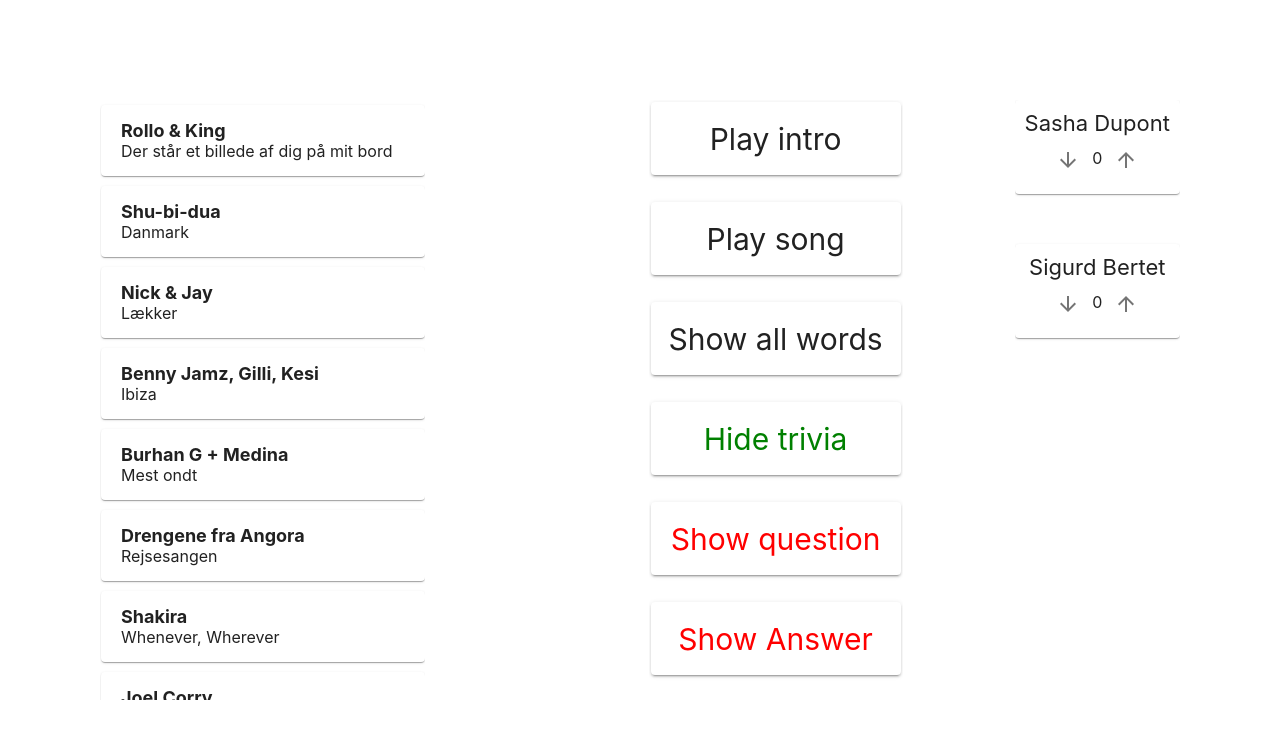
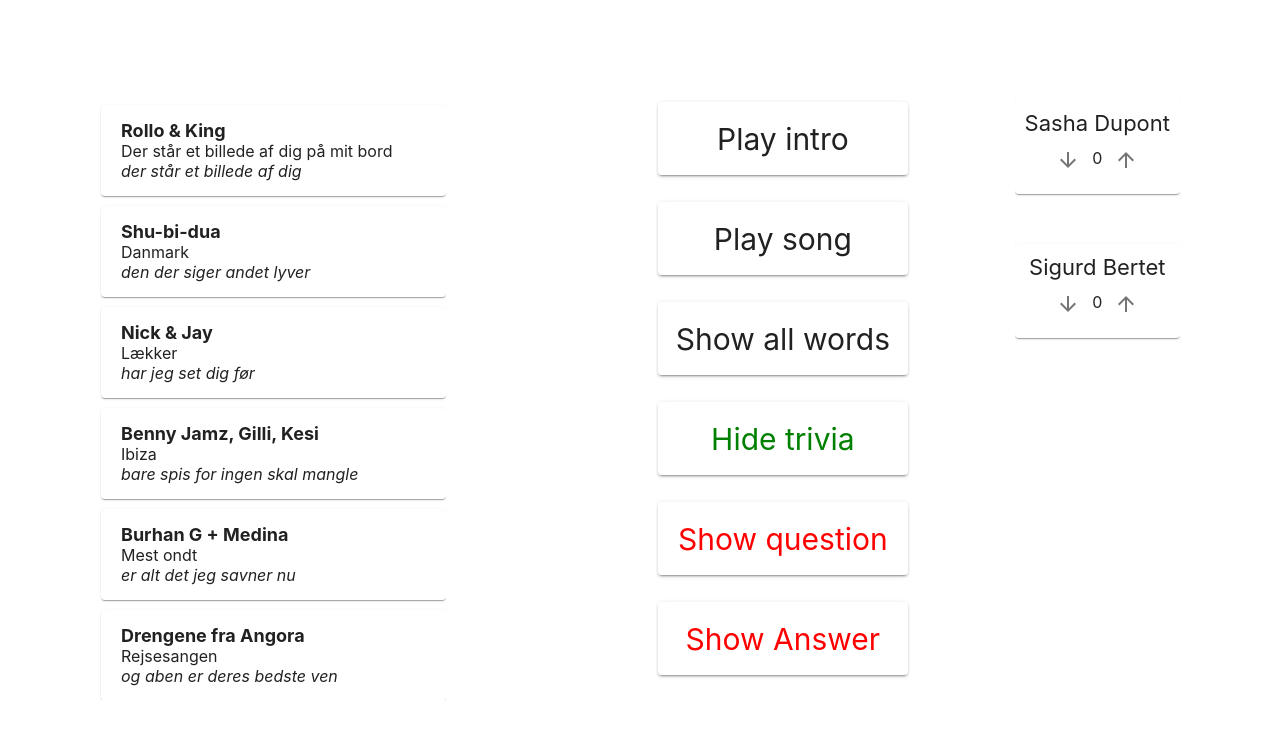
Before and after one commit to AndersKroeyer/hit-me-with-that-song, a React (Create React App) app: page /hit-me-with-that-song/control-panel in a window 1280 px wide. Shown: the top 738 px of the page. Built offline with nearby package versions, Linux system fonts and the light colour scheme.

Commit message:
adjusted some texts

```diff
--- a/src/Components/ControlPanel/ControlPanel.tsx
+++ b/src/Components/ControlPanel/ControlPanel.tsx
@@ -140,6 +140,7 @@
               >
                 <span className={classes.songTitle}>{song.author}</span>
                 <span>{song.title}</span>
+                <i>{song.words.flatMap((x) => [x.text, ' '])}</i>
               </Paper>
             ))}
           </div>
--- a/src/Data/TDC2021.ts
+++ b/src/Data/TDC2021.ts
@@ -27,8 +27,8 @@
   {
     author: 'Rollo & King',
     title: 'Der står et billede af dig på mit bord',
-    words: buildWords(['Der', 'står', 'et', 'billede', 'af', 'dig']),
-    trivia: 'Hvad var Rollo & Kings job før de lavede musik',
+    words: buildWords(['der', 'står', 'et', 'billede', 'af', 'dig']),
+    trivia: 'Hvad var Rollo & Kings job før de lavede musik?',
     triviaAnswer: 'Skolelærer',
     showTrivia: TriviaState.Hidden,
     url: 'https://www.youtube.com/watch?v=EnG6OpagWEc&t=40',
@@ -37,7 +37,7 @@
   {
     author: 'Shu-bi-dua',
     title: 'Danmark',
-    words: buildWords(['Den', 'der', 'siger', 'andet', 'lyver']),
+    words: buildWords(['den', 'der', 'siger', 'andet', 'lyver']),
     trivia:
       'Hvor mange medlemmer har der været med i shubidua over årene: 3, 5, 9, 11 eller 16?',
     triviaAnswer: '16',
@@ -50,7 +50,7 @@
     title: 'Lækker',
     words: buildWords(['har', 'jeg', 'set', 'dig', 'før']),
     trivia:
-      'Hvor stor en procentdel af 15-30 årige danskere kendte i 2011 Nick & Jay',
+      'Hvor stor en procentdel af 15-30 årige danskere kendte i 2011 Nick & Jay?',
     triviaAnswer: '94%',
     showTrivia: TriviaState.Hidden,
     url: 'https://www.youtube.com/watch?v=GZL4oZI2Ro0&&t=59',
@@ -60,7 +60,7 @@
     author: 'Benny Jamz, Gilli, Kesi',
     title: 'Ibiza',
     words: buildWords(['bare', 'spis', 'for', 'ingen', 'skal', 'mangle']),
-    trivia: 'Hvad står B.O.C for',
+    trivia: 'Hvad står B.O.C for?',
     triviaAnswer: 'Bombs over copenhagen, Bomber over centrum, bars of crack',
     showTrivia: TriviaState.Hidden,
     url: 'https://www.youtube.com/watch?v=cmzh8BanYdg&t=21',
@@ -81,7 +81,7 @@
     author: 'Drengene fra Angora',
     title: 'Rejsesangen',
     words: buildWords(['og', 'aben', 'er', 'deres', 'bedste', 'ven']),
-    trivia: 'I hvilket år udkom drengene fra Angora ',
+    trivia: 'I hvilket år udkom drengene fra Angora?',
     triviaAnswer: '2004',
     showTrivia: TriviaState.Hidden,
     url: 'https://www.youtube.com/watch?v=-hhi2ACrlb0&t=24',
@@ -91,7 +91,7 @@
     author: 'Shakira',
     title: 'Whenever, Wherever',
     words: buildWords(['my', 'breasts', 'are', 'small', 'and', 'humble']),
-    trivia: 'Hvem er Shakiras mand',
+    trivia: 'Hvem er Shakiras mand?',
     triviaAnswer: 'Gerard Pique',
     showTrivia: TriviaState.Hidden,
     url: 'https://www.youtube.com/watch?v=weRHyjj34ZE&t=1m12sec',
@@ -101,7 +101,7 @@
     author: 'Joel Corry',
     title: 'Head and Heart',
     words: buildWords(['and', 'my', 'head', 'tells', 'me', 'to', 'stop']),
-    trivia: 'Hvem er feature på denne sang',
+    trivia: 'Hvem er feature på denne sang?',
     triviaAnswer: 'MNEK',
     showTrivia: TriviaState.Hidden,
     url: 'https://www.youtube.com/watch?v=CRuOOxF-ENQ&t=1m18sec',
@@ -119,7 +119,7 @@
       'med',
       'paraply',
     ]),
-    trivia: 'Hvem er med i Based Boys som laver denne sang med Fissefred',
+    trivia: 'Hvem er med i Based Boys som laver denne sang med Fissefred?',
     triviaAnswer: 'G-lyfe & DJ Shuf',
     showTrivia: TriviaState.Hidden,
     url: 'https://www.youtube.com/watch?v=BjkLPlD_1mU&t=1m54sec',
@@ -147,7 +147,7 @@
       'it',
       'seems',
     ]),
-    trivia: 'Hvad for et socialt medie blev Owl City stort på',
+    trivia: 'Hvad for et socialt medie blev Owl City stort på?',
     triviaAnswer: 'Myspace',
     showTrivia: TriviaState.Hidden,
     url: 'https://www.youtube.com/watch?v=psuRGfAaju4&t=56',
```
